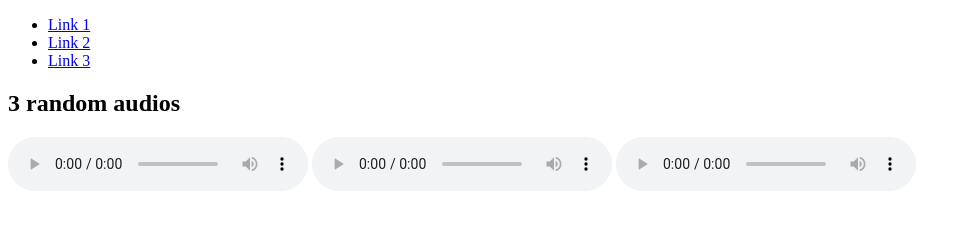
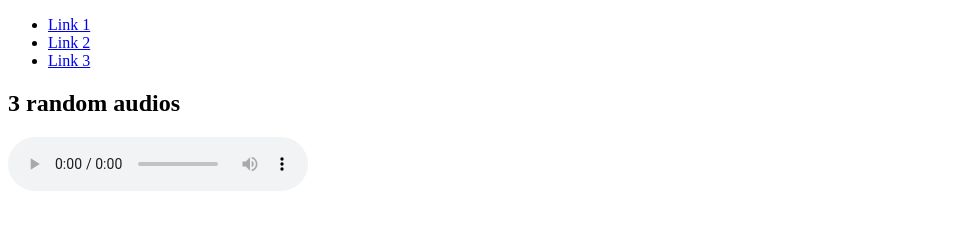
Before and after one commit to acciojob/semantic-navbar-and-audios-amitphalwadiya09, a website: page main.html in a window 1280 px wide. Shown: the whole page, without its empty margins (0-970 px from the left). Drawn offline with Linux system fonts and the light colour scheme.

Commit message:
created a submission

```diff
--- a/main.html
+++ b/main.html
@@ -17,20 +17,11 @@
     </nav>
 
     <h2>3 random audios</h2>
-
 	<audio controls>
   <source src='http://commondatastorage.googleapis.com/codeskulptor-demos/DDR_assets/
 			Kangaroo_MusiQue_-_The_Neverwritten_Role_Playing_Game.mp3' type="audio/mp3">
-        Your browser does not support the audio tag.
-    </audio>
-
-    <audio controls>
   <source src='http://commondatastorage.googleapis.com/codeskulptor-assets/Epoq-Lepid
 			optera.ogg' type="audio/ogg">
-        Your browser does not support the audio tag.
-    </audio>
-
-    <audio controls>
 		<source src='http://codeskulptor-demos.commondatastorage.googleapis.com/pang/paza
 			-moduless.mp3' type="audio/mp3">
   Your browser does not support the audio tag.
```
Lines whose indentation alone changed are shown as unchanged.
